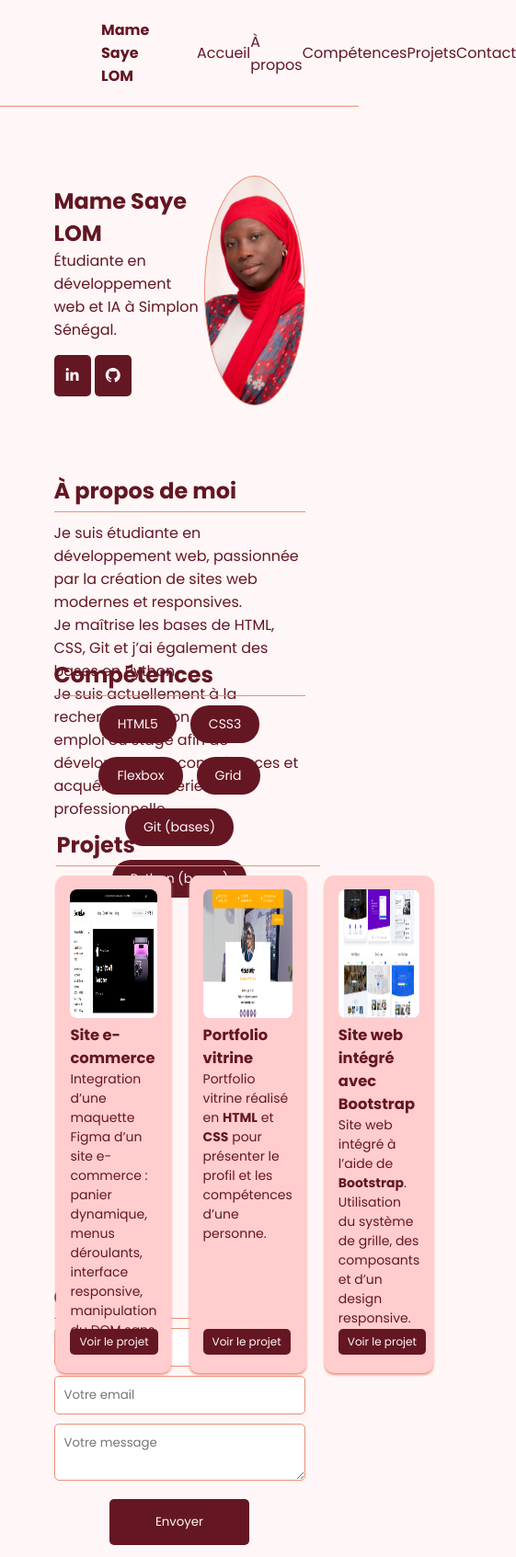
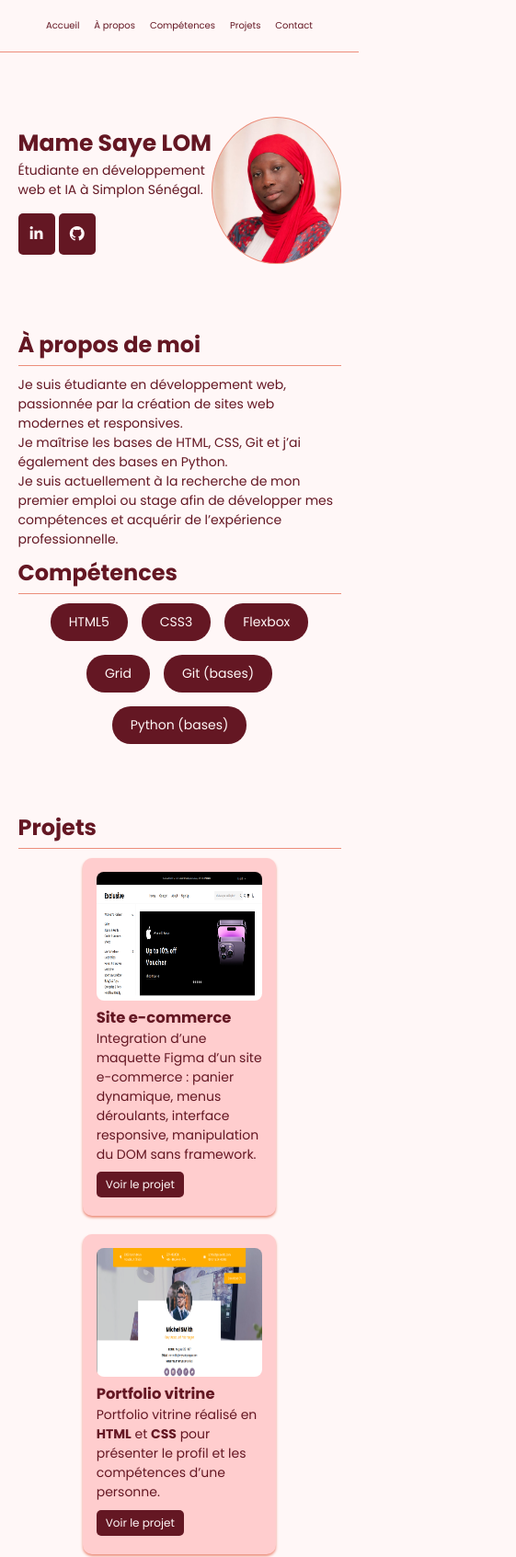
Before and after one commit to mamesayelom/Mon_portfolio, a plain HTML site: page index.html in a window 390 px wide. Shown: the top 1693 px of the page at 92% size, 561 px wide, since content can reach past the window. Drawn offline with Linux system fonts and the light colour scheme.

Commit message:
gerer la responsivité

```diff
--- a/style.css
+++ b/style.css
@@ -23,7 +23,7 @@ header{
     border-bottom: 1px solid var(--border);
 }
 header .logo{
-    width: 20%;
+    width: 30%;
     display: flex;
     align-items: center;
     gap: 10px;
@@ -37,7 +37,7 @@ header .logo div{
     background-size: cover;
 }
 header .menu{
-    width: 40%;
+    width: 50%;
     display: flex;
     justify-content: space-between;
     align-items: center;
@@ -46,6 +46,13 @@ header .menu{
 header .menu li a{
     text-decoration: none;
     color: var(--color);
+}
+header .menu li a:hover{
+    padding:10px 20px;
+    background-color: var(--component);
+    color: #CE2C31;
+    transition: 0.5s;
+    border-radius: 20px;
 }
 
 #accueil{
@@ -200,3 +207,159 @@ footer{
     font-size: 12px;
     padding: 10px 0;
 }
+
+
+
+@media (max-width:1060px) {
+    header .menu{
+        width: 60%;
+    }
+    #projets{
+        height: 800px;
+    }
+    #projets .projects {
+    height: 700px;
+    grid-template-columns: 1fr 1fr;
+    gap: 40px;
+
+    }
+    .project:nth-child(3) {
+        grid-column: 1 / 3;   /* prend toute la largeur */
+        width: 50%;
+        margin: auto;
+        height: 100%;
+    }
+}
+@media (max-width:950px){
+    header .menu{
+        font-size: 12px;
+    }
+    #accueil .container,#apropos .container,#competences .container,#projets .container,#contact .container{
+        width: 80%;
+    }
+    #competences{
+        height: 200px;
+    }
+}
+@media (max-width:850px){
+    header .logo h4{
+        font-size: 14px;
+    }
+}
+@media (max-width:800px){
+    header{
+        padding: 20px 40px;
+    }
+    #accueil .container,#apropos .container,#competences .container,#projets .container,#contact .container{
+        width: 90%;
+    }
+}
+@media (max-width:700px){
+    header .logo div{
+        width: 40px;
+        height: 40px;
+    }
+    header .menu li a:hover{
+        padding:10px;
+    }
+    #competences{
+        height: 300px;
+    }
+}
+@media (max-width:660px){
+    header .menu{
+        font-size: 10px;
+    }
+    header .logo h4{
+        font-size: 12px;
+    }
+    #accueil .container .profil div{
+        height: 200px;
+        width: 200px;
+    }
+    #projets{
+        height: 1050px;
+    }
+    #projets .projects {
+        height: 1000px;
+        grid-template-columns: 1fr;
+        gap: 20px;
+    }
+    .project:nth-child(3) {
+        grid-column: 1 / 2;   /* prend toute la largeur */
+    }
+
+    #projets .projects .project {
+        width: 60%;
+        margin: auto;
+        height: 100%;
+
+    }
+}
+
+@media (max-width:600px){
+    header{
+        padding: 20px;
+    }
+    #competences{
+        height: 350px;
+    }
+    header .logo div{
+        width: 30px;
+        height: 30px;
+    }
+    #accueil .container .profil div{
+        height: 160px;
+        width: 160px;
+    }
+}
+
+@media (max-width:550px){
+    header .logo div{
+        display: none;
+    }
+    header .menu li a:hover{
+        padding:5px;
+    }
+    header{
+        padding: 20px 10px;
+    }
+    #accueil{
+        height: 300px;
+    }
+    #accueil .container .name h1{
+        font-size: 25px;
+    }
+    #accueil .container .name p{
+        font-size: 14px;
+    }
+    #apropos .container p{
+        font-size: 14px;
+    }
+    #competences{
+        height: 300px;
+    }
+    #projets{
+        height: 1250px;
+    }
+    #projets .projects {
+        height: 1150px;
+        grid-template-columns: 1fr;
+        gap: 20px;
+    }
+}
+
+@media (max-width:450px){
+    header{
+        padding: 20px 50px;
+    }
+    header .logo{
+        display: none;
+    }
+    header .menu{
+        width: 100%;
+    }
+    header .menu li a:hover{
+        padding:5px 8px;
+    }
+}
```
